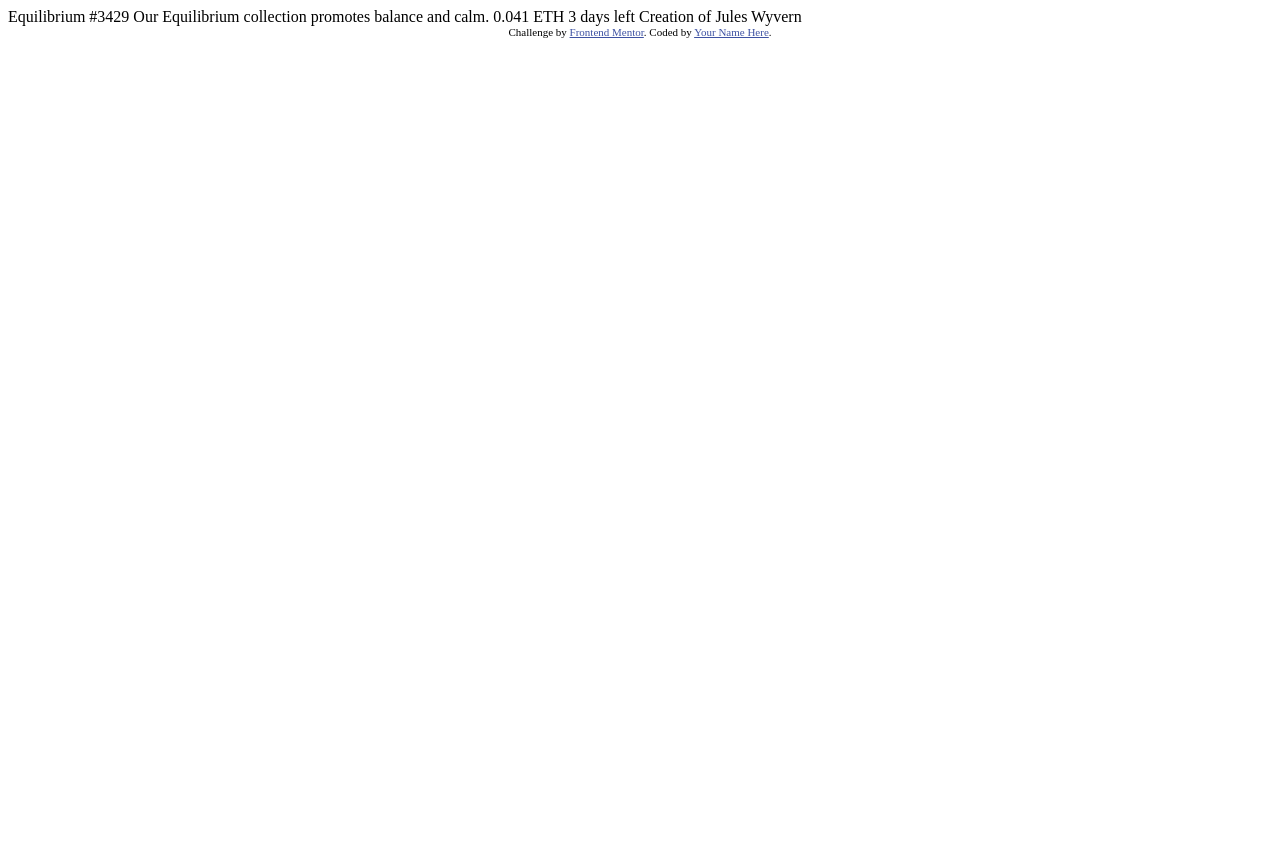
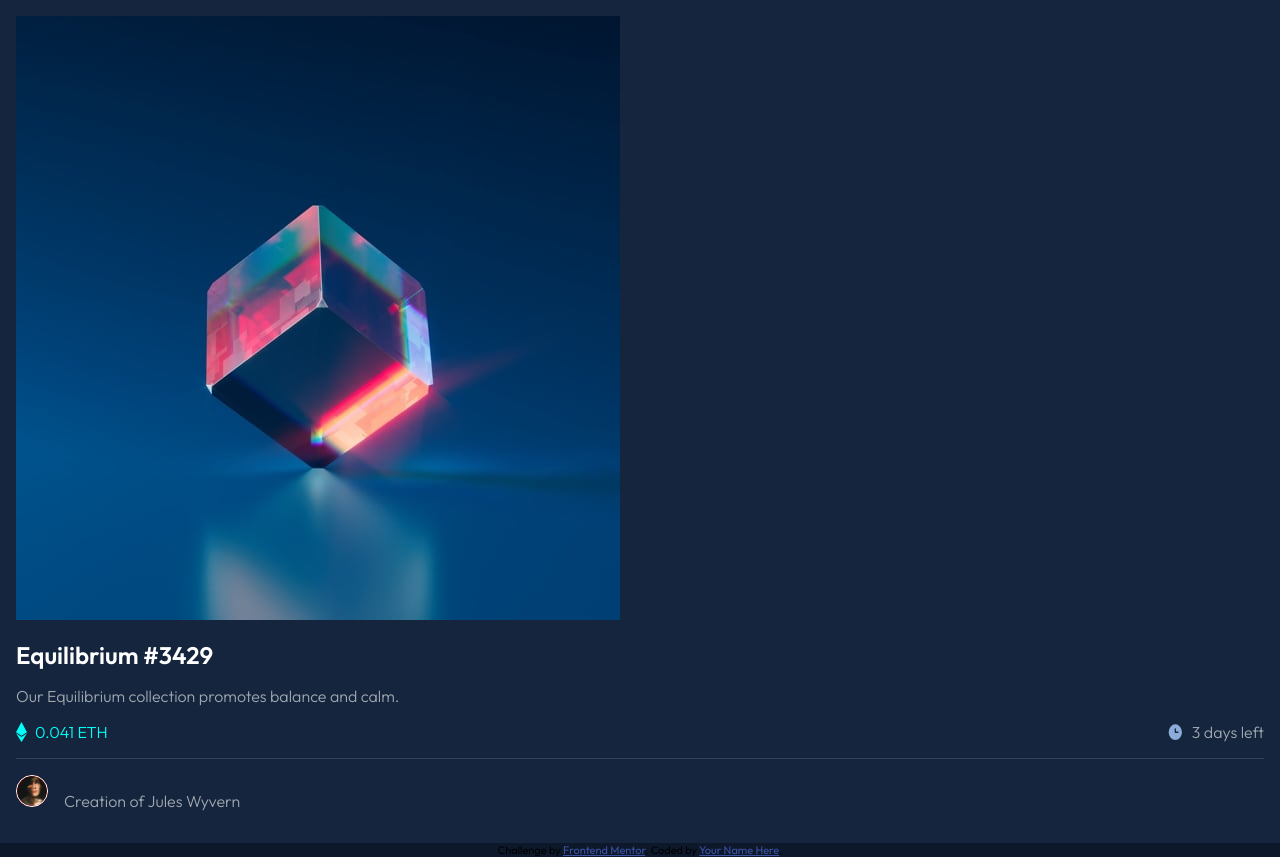
Before and after one commit to Illyaas4Show/NFT-preview-card-component, a plain HTML site: page index.html in a window 1280 px wide. Before the commit the page ends 800 px from the top, so only its background shows below. Drawn offline with Linux system fonts and the light colour scheme.

Commit message:
Added css

```diff
--- a/index.html
+++ b/index.html
@@ -2,28 +2,36 @@
 <html lang="en">
 <head>
   <meta charset="UTF-8">
-  <meta name="viewport" content="width=device-width, initial-scale=1.0"> <!-- displays site properly based on user's device -->
+  <meta name="viewport" content="width=device-width, initial-scale=1.0">
 
   <link rel="icon" type="image/png" sizes="32x32" href="./images/favicon-32x32.png">
+  <link rel="stylesheet" href="style.css">
 
   <title>Frontend Mentor | NFT preview card component</title>
 
-  <!-- Feel free to remove these styles or customise in your own stylesheet 👍 -->
-  <style>
-    .attribution { font-size: 11px; text-align: center; }
-    .attribution a { color: hsl(228, 45%, 44%); }
-  </style>
 </head>
 <body>
+  <section class="container">
+    <article>
+      <img src="images/image-equilibrium.jpg" alt="Equilibrium image">
+    </article>
 
-  Equilibrium #3429
+    <article>
+      <h2>Equilibrium #3429</h2>
+      <p>Our Equilibrium collection promotes balance and calm.</p>
 
-  Our Equilibrium collection promotes balance and calm.
+      <ul>
+        <li><img src="images/icon-ethereum.svg">0.041 ETH</li>
+        <li><img src="images/icon-clock.svg">3 days left</li>
+      </ul>
+    </article>
 
-  0.041 ETH
-  3 days left
+    <article>
+      <img src="images/image-avatar.png">
+      <p>Creation of Jules Wyvern</p>
+    </article>
 
-  Creation of Jules Wyvern
+  </section>
 
   <div class="attribution">
     Challenge by <a href="https://www.frontendmentor.io?ref=challenge" target="_blank">Frontend Mentor</a>.
--- /dev/null
+++ b/style.css
@@ -0,0 +1,88 @@
+@import url('https://fonts.googleapis.com/css2?family=Outfit:wght@300;400;600&display=swap');
+
+* {
+    margin: 0;
+    padding: 0;
+    box-sizing: border-box;
+}
+
+:root {
+    --mainBG: hsl(217, 54%, 11%);
+    --cardBG: hsl(216, 50%, 16%);
+    --line: hsl(215, 32%, 27%);
+    --text: hsl(0, 0%, 100%);
+    --textOP: hsla(0, 0%, 100%, 0.6);
+    --softBlue: hsl(215, 51%, 70%);
+    --cyan: hsl(178, 100%, 50%);
+}
+
+body {
+    font-family: 'Outfit', sans-serif;
+    background-color: var(--mainBG);
+}
+
+.container {
+    background-color: var(--cardBG);
+    padding: 1rem;
+}
+
+img {
+    max-width: 100%;
+}
+
+h2 {
+    color: var(--text);
+    font-weight: 600;
+    margin: 1rem .5rem .5rem 0;
+}
+
+p {
+    font-weight: 200;
+    color: var(--textOP);
+}
+
+p:first-of-type {
+    margin: 1rem 0;
+}
+
+ul {
+    display: flex;
+    justify-content: space-between;
+    list-style-type: none;
+    color: var(--textOP);
+    font-weight: 200;
+    border-bottom: solid 1px var(--line);
+    padding-bottom: 1rem;
+}
+
+ul li {
+    display: flex;
+    text-align: center;
+}
+
+ul li img {
+    margin-right: .5rem;
+}
+
+ul li:first-child {
+    color: var(--cyan);
+}
+
+article:nth-child(3) {
+    display: flex;
+    justify-content: start;
+    align-content: center;
+    padding-top: 1rem;
+}
+
+article:nth-child(3) img {
+    width: 2rem;
+    height: 2rem;
+    margin-right: 1rem;
+    border-radius: 50%;
+    border: 1px solid var(--text);
+    background-color: red;
+}
+
+.attribution { font-size: 11px; text-align: center; }
+.attribution a { color: hsl(228, 45%, 44%); }
```
Also changed, not shown: 1 other file.
